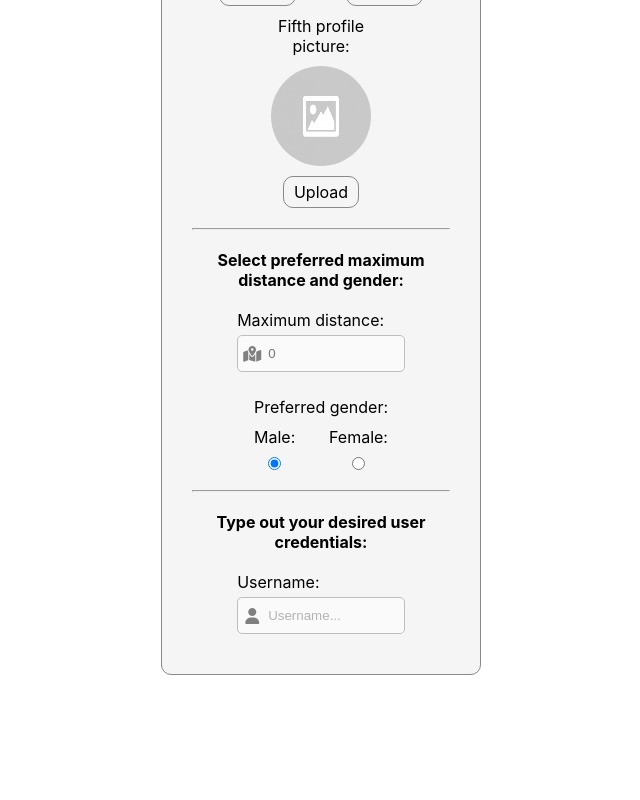
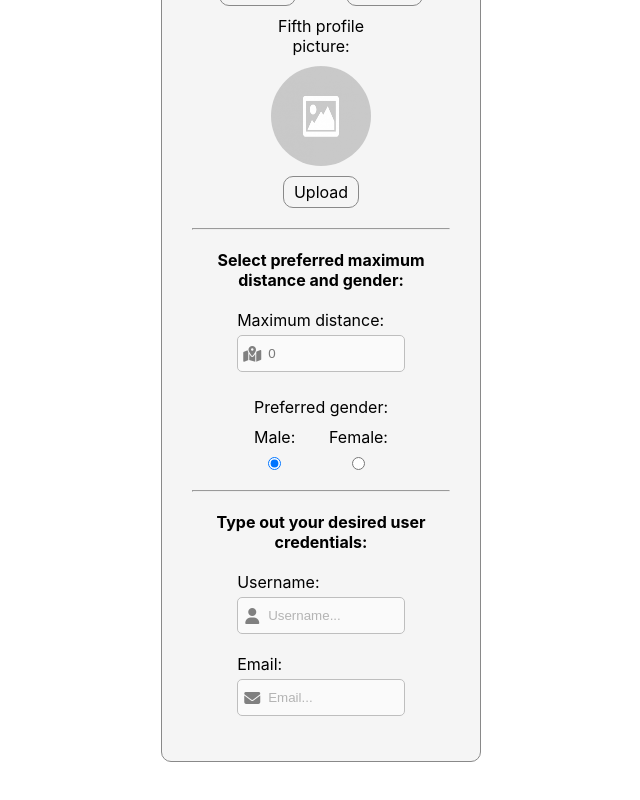
Before and after one commit to ivangeorgiev34/FlameDating, a React (Create React App) app: page /register in a window 1280 px wide. Shown: the part 1540-2340 px from the top of the page, without its empty margins (319-959 px from the left). Before the commit the page ends 2275 px from the top, so only its background shows below. Built offline with nearby package versions, Linux system fonts and the light colour scheme.

Commit message:
Add emailContainer class element

```diff
--- a/src/pages/Register/Register.tsx
+++ b/src/pages/Register/Register.tsx
@@ -11,6 +11,7 @@ import { heightValidation } from "../../validators/register/heightValidation/hei
 import { ageValidation } from "../../validators/register/ageValidation/ageValidation";
 import { firstProfilePictureValidation } from "../../validators/register/firstProfilePictureValidation/firstProfilePictureValidation";
 import { maximumDistanceValidation } from "../../validators/register/maximumDistanceValidation/maximumDistanceValidation";
+import { emailValidation } from "../../validators/login/emailValidation/emailValidation";
 
 export const Register: React.FC = () => {
   const { formValues, onFormChange, onFormChangeImage, onFormTextAreaChange } =
@@ -362,6 +363,23 @@ export const Register: React.FC = () => {
             />
           </div>
         </div>
+        <div className={styles.emailContainer}>
+          <label htmlFor="email">Email:</label>
+          <div className={styles.emailInputContainer}>
+            <i className="fa-solid fa-envelope"></i>
+            <input
+              type="email"
+              name="email"
+              placeholder="Email..."
+              value={formValues.email}
+              onChange={(e) => onFormChange(e)}
+              onBlur={(e) =>
+                onFormErrorChange(e, emailValidation(formValues.email))
+              }
+            />
+          </div>
+          <span className={styles.error}>{formErrors.email}</span>
+        </div>
       </div>
     </div>
   );
```
